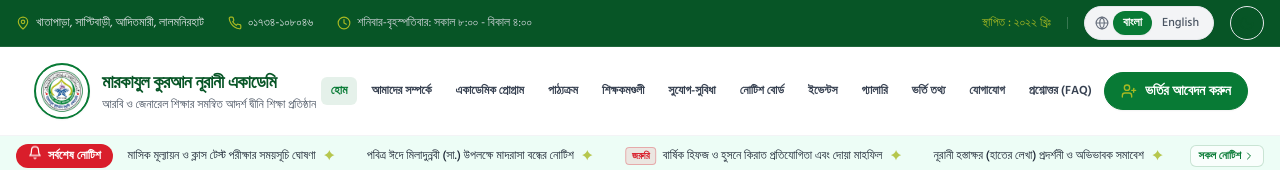
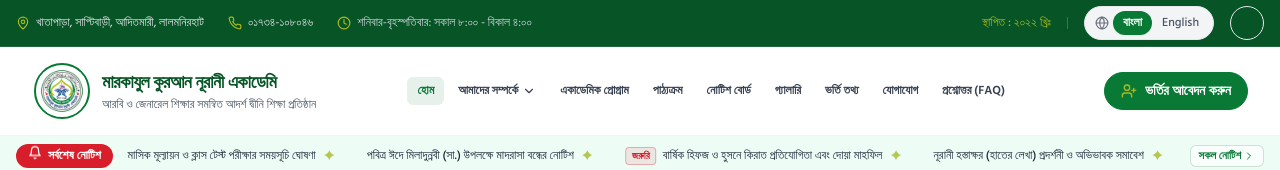
Before and after one commit to RaselmamunSD/MQML-Frontend, a Next.js app in the folder MQML Frontend/: page /bn in a window 1280 px wide. Shown: the top 170 px of the page. Built offline with nearby package versions, Linux system fonts and the light colour scheme.

Commit message:
feat: Add About Us dropdown menu containing Teachers, Events, Facilities and About Madrasa in desktop header and mobile drawer

```diff
--- a/MQML Frontend/src/components/layout/Header.tsx
+++ b/MQML Frontend/src/components/layout/Header.tsx
@@ -1,6 +1,6 @@
 'use client';
 
-import React, { useState, useEffect } from 'react';
+import React, { useState, useEffect, useRef } from 'react';
 import Link from 'next/link';
 import Image from 'next/image';
 import { usePathname } from 'next/navigation';
@@ -15,6 +15,11 @@ import {
   MapPin,
   Clock,
   UserPlus,
+  ChevronDown,
+  Info,
+  Users,
+  Calendar,
+  Building,
 } from 'lucide-react';
 
 export function Header() {
@@ -22,6 +27,10 @@ export function Header() {
   const pathname = usePathname();
   const [isScrolled, setIsScrolled] = useState(false);
   const [isMobileMenuOpen, setIsMobileMenuOpen] = useState(false);
+  const [isAboutDropdownOpen, setIsAboutDropdownOpen] = useState(false);
+  const dropdownRef = useRef<HTMLDivElement>(null);
+
+  const isBn = locale === 'bn';
 
   useEffect(() => {
     const handleScroll = () => {
@@ -31,15 +40,55 @@ export function Header() {
     return () => window.removeEventListener('scroll', handleScroll);
   }, []);
 
-  const navLinks = [
+  // Close dropdown on outside click
+  useEffect(() => {
+    const handleClickOutside = (e: MouseEvent) => {
+      if (dropdownRef.current && !dropdownRef.current.contains(e.target as Node)) {
+        setIsAboutDropdownOpen(false);
+      }
+    };
+    document.addEventListener('mousedown', handleClickOutside);
+    return () => document.removeEventListener('mousedown', handleClickOutside);
+  }, []);
+
+  // Close dropdown on route change
+  useEffect(() => {
+    setIsAboutDropdownOpen(false);
+  }, [pathname]);
+
+  const aboutDropdownItems = [
+    {
+      href: `/${locale}/about`,
+      label: isBn ? 'আমাদের পরিচিতি' : 'About Madrasa',
+      icon: Info,
+      desc: isBn ? 'ইতিহাস, লক্ষ্য ও দর্শন' : 'History & Mission',
+    },
+    {
+      href: `/${locale}/teachers`,
+      label: t.nav.teachers,
+      icon: Users,
+      desc: isBn ? 'যোগ্য ও অভিজ্ঞ শিক্ষকবৃন্দ' : 'Dedicated Faculty',
+    },
+    {
+      href: `/${locale}/events`,
+      label: t.nav.events,
+      icon: Calendar,
+      desc: isBn ? 'কিরাত ও বার্ষিক কার্যক্রম' : 'Activities & Programs',
+    },
+    {
+      href: `/${locale}/facilities`,
+      label: t.nav.facilities,
+      icon: Building,
+      desc: isBn ? 'ক্যাম্পাস ও পরিবেশ' : 'Campus Infrastructure',
+    },
+  ];
+
+  const mainNavLinks = [
     { href: `/${locale}`, label: t.nav.home },
-    { href: `/${locale}/about`, label: t.nav.about },
+    // About is rendered as dropdown
     { href: `/${locale}/academic-programs`, label: t.nav.programs },
     { href: `/${locale}/curriculum`, label: t.nav.curriculum },
-    { href: `/${locale}/teachers`, label: t.nav.teachers },
-    { href: `/${locale}/facilities`, label: t.nav.facilities },
     { href: `/${locale}/notices`, label: t.nav.notices },
-    { href: `/${locale}/events`, label: t.nav.events },
     { href: `/${locale}/gallery`, label: t.nav.gallery },
     { href: `/${locale}/admission`, label: t.nav.admission },
     { href: `/${locale}/contact`, label: t.nav.contact },
@@ -51,6 +100,12 @@ export function Header() {
     if (href !== `/${locale}` && pathname.startsWith(href)) return true;
     return false;
   };
+
+  const isAboutActive =
+    pathname.startsWith(`/${locale}/about`) ||
+    pathname.startsWith(`/${locale}/teachers`) ||
+    pathname.startsWith(`/${locale}/events`) ||
+    pathname.startsWith(`/${locale}/facilities`);
 
   return (
     <>
@@ -121,8 +176,83 @@ export function Header() {
             </Link>
 
             {/* Desktop Navigation Links */}
-            <nav className="hidden xl:flex items-center gap-1">
-              {navLinks.map((link) => {
+            <nav className="hidden lg:flex items-center gap-1">
+              {/* Home */}
+              <Link
+                href={`/${locale}`}
+                className={`px-2.5 py-1.5 rounded-md text-xs font-semibold transition-all duration-200 ${
+                  isActive(`/${locale}`)
+                    ? 'text-brand-islamic dark:text-brand-lime bg-brand-islamic/10 dark:bg-brand-lime/10 font-bold'
+                    : 'text-gray-700 dark:text-gray-200 hover:text-brand-islamic dark:hover:text-brand-lime hover:bg-gray-100 dark:hover:bg-darkTheme-card'
+                }`}
+              >
+                {t.nav.home}
+              </Link>
+
+              {/* About Us Dropdown Menu */}
+              <div
+                className="relative"
+                ref={dropdownRef}
+                onMouseEnter={() => setIsAboutDropdownOpen(true)}
+                onMouseLeave={() => setIsAboutDropdownOpen(false)}
+              >
+                <button
+                  type="button"
+                  onClick={() => setIsAboutDropdownOpen(!isAboutDropdownOpen)}
+                  aria-expanded={isAboutDropdownOpen}
+                  className={`inline-flex items-center gap-1 px-2.5 py-1.5 rounded-md text-xs font-semibold transition-all duration-200 focus:outline-none ${
+                    isAboutActive
+                      ? 'text-brand-islamic dark:text-brand-lime bg-brand-islamic/10 dark:bg-brand-lime/10 font-bold'
+                      : 'text-gray-700 dark:text-gray-200 hover:text-brand-islamic dark:hover:text-brand-lime hover:bg-gray-100 dark:hover:bg-darkTheme-card'
+                  }`}
+                >
+                  <span>{t.nav.about}</span>
+                  <ChevronDown
+                    className={`w-3.5 h-3.5 transition-transform duration-200 ${
+                      isAboutDropdownOpen ? 'rotate-180 text-brand-islamic dark:text-brand-lime' : ''
+                    }`}
+                  />
+                </button>
+
+                {/* Dropdown Popover */}
+                {isAboutDropdownOpen && (
+                  <div className="absolute left-0 top-full pt-1.5 w-60 z-50 animate-fade-in">
+                    <div className="rounded-2xl bg-white dark:bg-darkTheme-surface p-2 shadow-2xl border border-gray-200/90 dark:border-darkTheme-border space-y-1">
+                      {aboutDropdownItems.map((item) => {
+                        const Icon = item.icon;
+                        const active = isActive(item.href);
+                        return (
+                          <Link
+                            key={item.href}
+                            href={item.href}
+                            onClick={() => setIsAboutDropdownOpen(false)}
+                            className={`flex items-start gap-3 p-2.5 rounded-xl transition-colors ${
+                              active
+                                ? 'bg-brand-islamic/10 dark:bg-brand-lime/10 text-brand-islamic dark:text-brand-lime'
+                                : 'hover:bg-gray-50 dark:hover:bg-darkTheme-card text-gray-800 dark:text-gray-200'
+                            }`}
+                          >
+                            <div className="p-1.5 rounded-lg bg-brand-islamic/10 dark:bg-brand-lime/10 text-brand-islamic dark:text-brand-lime flex-shrink-0 mt-0.5">
+                              <Icon className="w-4 h-4" />
+                            </div>
+                            <div>
+                              <div className="text-xs font-bold leading-snug">
+                                {item.label}
+                              </div>
+                              <div className="text-[10px] text-gray-500 dark:text-gray-400 mt-0.5">
+                                {item.desc}
+                              </div>
+                            </div>
+                          </Link>
+                        );
+                      })}
+                    </div>
+                  </div>
+                )}
+              </div>
+
+              {/* Other Main Links */}
+              {mainNavLinks.slice(1).map((link) => {
                 const active = isActive(link.href);
                 return (
                   <Link
@@ -166,26 +296,6 @@ export function Header() {
               </div>
             </div>
           </div>
-
-          {/* Secondary Subnav bar for Tablet/Medium Screens (Between lg and xl) */}
-          <div className="hidden lg:flex xl:hidden border-t border-gray-100 dark:border-darkTheme-border px-4 py-1.5 max-w-7xl mx-auto overflow-x-auto justify-center gap-1">
-            {navLinks.map((link) => {
-              const active = isActive(link.href);
-              return (
-                <Link
-                  key={link.href}
-                  href={link.href}
-                  className={`px-2 py-1 rounded text-xs whitespace-nowrap font-medium transition ${
-                    active
-                      ? 'text-brand-islamic dark:text-brand-lime bg-brand-islamic/10 dark:bg-brand-lime/10 font-bold'
-                      : 'text-gray-600 dark:text-gray-300 hover:text-brand-islamic'
-                  }`}
-                >
-                  {link.label}
-                </Link>
-              );
-            })}
-          </div>
         </div>
 
         {/* Continuous Scrolling Notice Bar Under Navbar */}
--- a/MQML Frontend/src/components/layout/MobileNavigation.tsx
+++ b/MQML Frontend/src/components/layout/MobileNavigation.tsx
@@ -1,6 +1,6 @@
 'use client';
 
-import React from 'react';
+import React, { useState } from 'react';
 import Link from 'next/link';
 import Image from 'next/image';
 import { usePathname } from 'next/navigation';
@@ -21,6 +21,7 @@ import {
   UserPlus,
   Phone,
   HelpCircle,
+  ChevronDown,
 } from 'lucide-react';
 
 interface MobileNavProps {
@@ -31,18 +32,29 @@ interface MobileNavProps {
 export function MobileNavigation({ isOpen, onClose }: MobileNavProps) {
   const { locale, t } = useLanguage();
   const pathname = usePathname();
+  const [isAboutExpanded, setIsAboutExpanded] = useState(true);
 
   if (!isOpen) return null;
 
-  const navLinks = [
-    { href: `/${locale}`, label: t.nav.home, icon: Home },
-    { href: `/${locale}/about`, label: t.nav.about, icon: Info },
+  const isBn = locale === 'bn';
+
+  const isAboutActive =
+    pathname.startsWith(`/${locale}/about`) ||
+    pathname.startsWith(`/${locale}/teachers`) ||
+    pathname.startsWith(`/${locale}/events`) ||
+    pathname.startsWith(`/${locale}/facilities`);
+
+  const aboutSubLinks = [
+    { href: `/${locale}/about`, label: isBn ? 'আমাদের পরিচিতি' : 'About Madrasa', icon: Info },
+    { href: `/${locale}/teachers`, label: t.nav.teachers, icon: Users },
+    { href: `/${locale}/events`, label: t.nav.events, icon: Calendar },
+    { href: `/${locale}/facilities`, label: t.nav.facilities, icon: Building },
+  ];
+
+  const otherNavLinks = [
     { href: `/${locale}/academic-programs`, label: t.nav.programs, icon: GraduationCap },
     { href: `/${locale}/curriculum`, label: t.nav.curriculum, icon: BookOpen },
-    { href: `/${locale}/teachers`, label: t.nav.teachers, icon: Users },
-    { href: `/${locale}/facilities`, label: t.nav.facilities, icon: Building },
     { href: `/${locale}/notices`, label: t.nav.notices, icon: Bell },
-    { href: `/${locale}/events`, label: t.nav.events, icon: Calendar },
     { href: `/${locale}/gallery`, label: t.nav.gallery, icon: GalleryIcon },
     { href: `/${locale}/admission`, label: t.nav.admission, icon: UserPlus },
     { href: `/${locale}/contact`, label: t.nav.contact, icon: Phone },
@@ -104,7 +116,70 @@ export function MobileNavigation({ isOpen, onClose }: MobileNavProps) {
 
         {/* Navigation list */}
         <div className="flex-1 overflow-y-auto py-2 px-3 space-y-1">
-          {navLinks.map((item) => {
+          {/* Home Link */}
+          <Link
+            href={`/${locale}`}
+            onClick={onClose}
+            className={`flex items-center gap-3 px-3 py-2.5 rounded-lg text-sm font-medium transition-colors ${
+              isActive(`/${locale}`)
+                ? 'bg-brand-islamic text-white shadow-sm'
+                : 'text-gray-700 dark:text-gray-200 hover:bg-gray-100 dark:hover:bg-darkTheme-card'
+            }`}
+          >
+            <Home className={`w-4 h-4 ${isActive(`/${locale}`) ? 'text-white' : 'text-brand-islamic dark:text-brand-lime'}`} />
+            <span>{t.nav.home}</span>
+          </Link>
+
+          {/* About Us Accordion Group */}
+          <div className="rounded-lg overflow-hidden border border-gray-100 dark:border-darkTheme-border/60">
+            <button
+              type="button"
+              onClick={() => setIsAboutExpanded(!isAboutExpanded)}
+              className={`w-full flex items-center justify-between px-3 py-2.5 text-sm font-medium transition-colors ${
+                isAboutActive
+                  ? 'bg-brand-islamic/10 text-brand-islamic dark:text-brand-lime'
+                  : 'text-gray-700 dark:text-gray-200 hover:bg-gray-100 dark:hover:bg-darkTheme-card'
+              }`}
+            >
+              <div className="flex items-center gap-3">
+                <Info className="w-4 h-4 text-brand-islamic dark:text-brand-lime" />
+                <span>{t.nav.about}</span>
+              </div>
+              <ChevronDown
+                className={`w-4 h-4 text-gray-400 transition-transform duration-200 ${
+                  isAboutExpanded ? 'rotate-180 text-brand-islamic dark:text-brand-lime' : ''
+                }`}
+              />
+            </button>
+
+            {/* Sub-items */}
+            {isAboutExpanded && (
+              <div className="bg-gray-50/70 dark:bg-darkTheme-card/50 py-1 pl-4 pr-2 space-y-1 border-t border-gray-100 dark:border-darkTheme-border/40">
+                {aboutSubLinks.map((sub) => {
+                  const SubIcon = sub.icon;
+                  const active = isActive(sub.href);
+                  return (
+                    <Link
+                      key={sub.href}
+                      href={sub.href}
+                      onClick={onClose}
+                      className={`flex items-center gap-2.5 px-3 py-2 rounded-lg text-xs font-semibold transition-colors ${
+                        active
+                          ? 'bg-brand-islamic text-white shadow-xs'
+                          : 'text-gray-600 dark:text-gray-300 hover:bg-gray-200/60 dark:hover:bg-darkTheme-cardHover'
+                      }`}
+                    >
+                      <SubIcon className={`w-3.5 h-3.5 ${active ? 'text-white' : 'text-brand-islamic dark:text-brand-lime'}`} />
+                      <span>{sub.label}</span>
+                    </Link>
+                  );
+                })}
+              </div>
+            )}
+          </div>
+
+          {/* Other Navigation Links */}
+          {otherNavLinks.map((item) => {
             const Icon = item.icon;
             const active = isActive(item.href);
             return (
```
